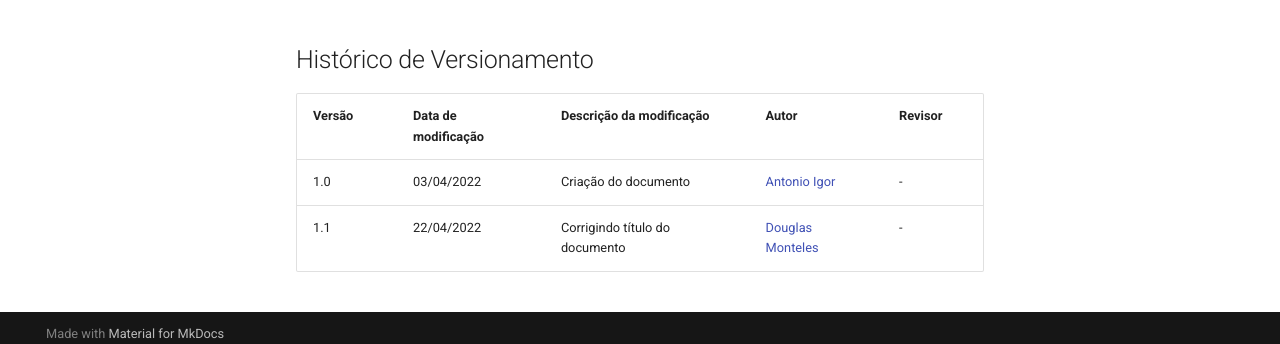
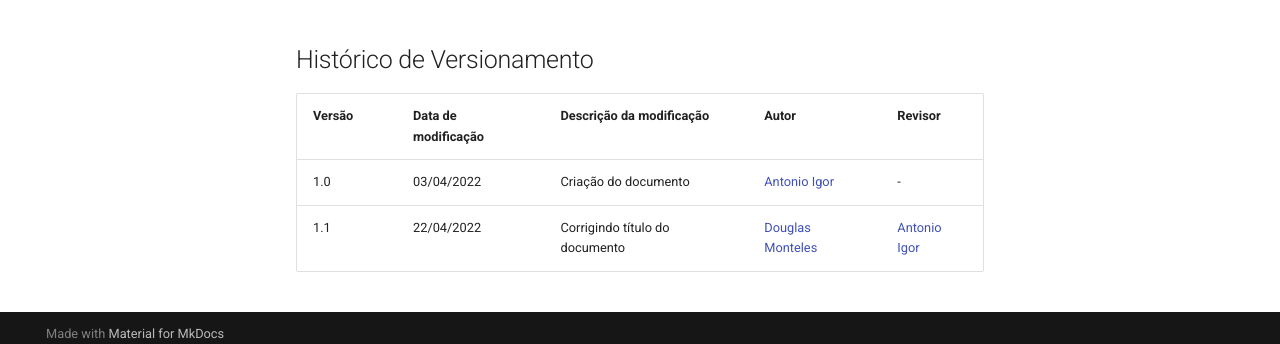
Before and after one commit to Requisitos-de-Software/2021.2-Prime-video, an MkDocs documentation site: the page built from docs/apresentacoes/apresentacao6.md, in a window 1280 px wide and 992 px high. Shown: the part 636-980 px from the top of the window. Built offline with MkDocs 1.6.1 and Material for MkDocs 9.7.7, drawn with Linux system fonts in a browser that asks for light colours; comment, search, counter and statistics services are not loaded.

Commit message:
Update apresentacao6.md

```diff
--- a/docs/apresentacoes/apresentacao6.md
+++ b/docs/apresentacoes/apresentacao6.md
@@ -14,4 +14,4 @@
 |Versão|Data de modificação|Descrição da modificação|Autor|Revisor|
 |-|-|-|-|-|
 |1.0|03/04/2022|Criação do documento| [Antonio Igor](https://github.com/antonioigorcarvalho) | - |
-|1.1|22/04/2022|Corrigindo título do documento| [Douglas Monteles](https://github.com/douglasmonteles) | - |
+|1.1|22/04/2022|Corrigindo título do documento| [Douglas Monteles](https://github.com/douglasmonteles) | [Antonio Igor](https://github.com/antonioigorcarvalho) |
```
